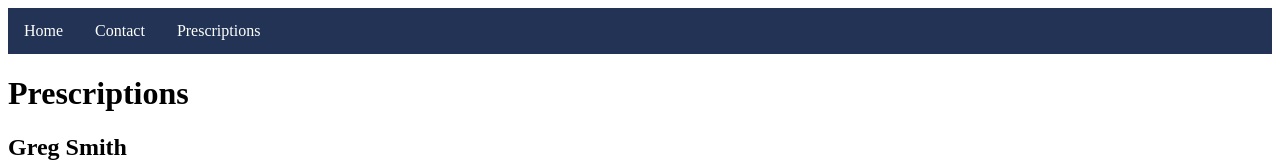
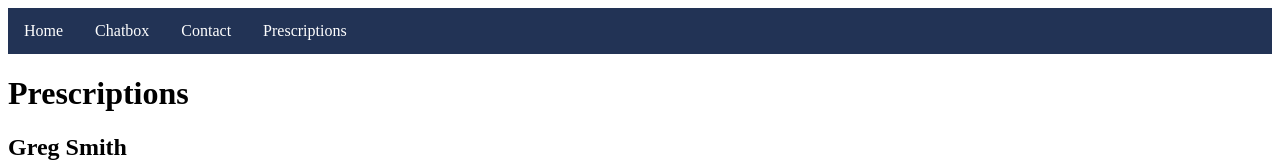
Before and after one commit to jhendrax/jhendrax.github.io, a plain HTML site: page docpres.html in a window 1280 px wide. Shown: the top 162 px of the page. Drawn offline with Linux system fonts and the light colour scheme.

Commit message:
Update docpres.html

```diff
--- a/docpres.html
+++ b/docpres.html
@@ -28,9 +28,9 @@ li a:hover {
 
 	<ul>
    		<li id="top"><a class="active" href="doc.html">Home</a></li>
+		<li id="top"><a href="Chatbox.html">Chatbox</a></li>
 		<li id="top"><a href="doccont.html">Contact</a></li>
 		<li id="top"><a href="docpres.html">Prescriptions</a></li>
-
 
 	</ul>
 
```
